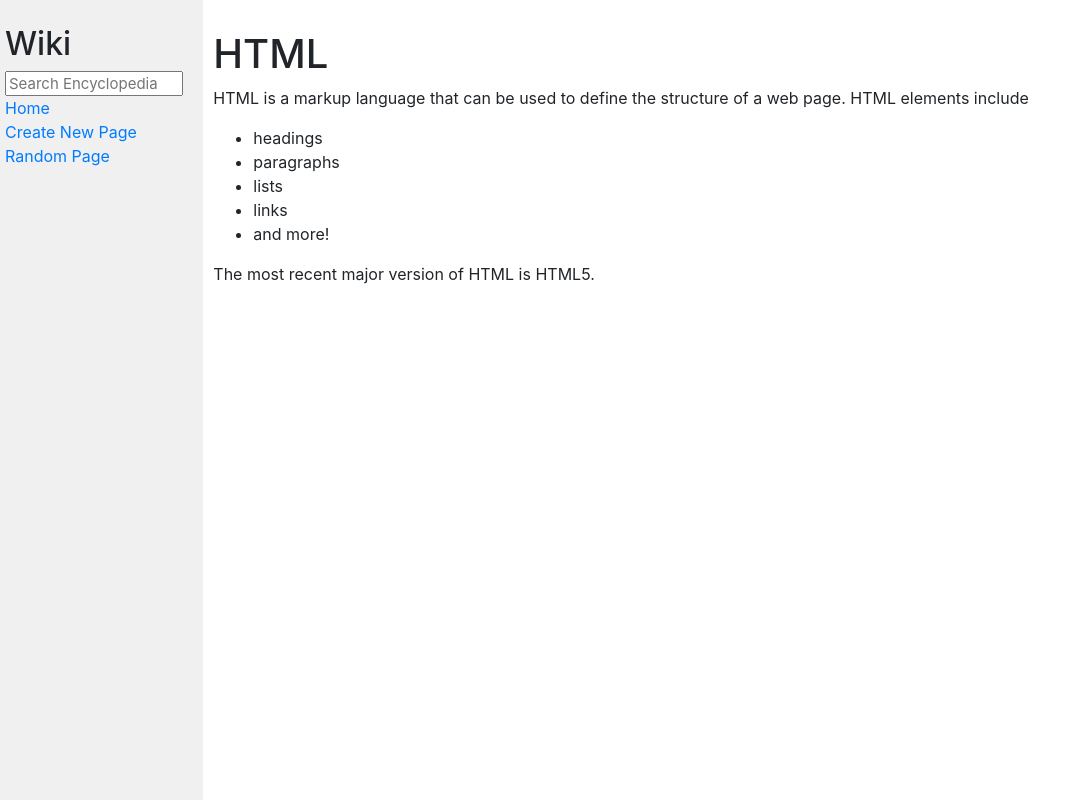
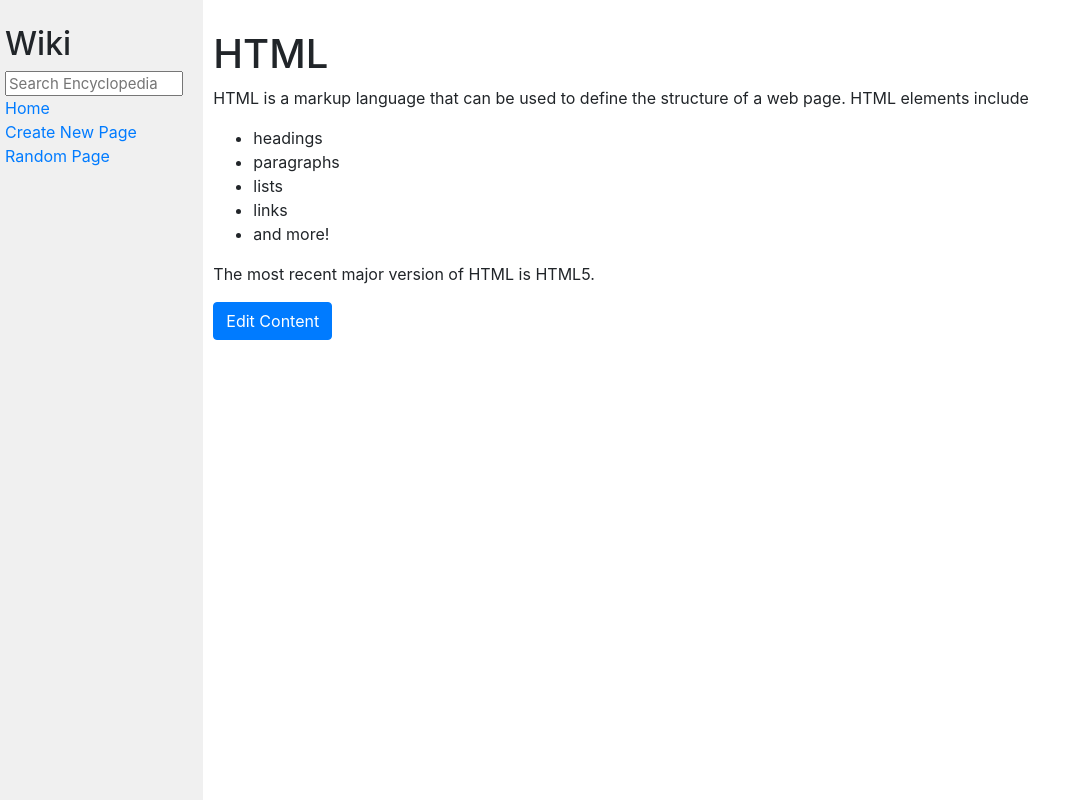
Before and after one commit to MidKnight92/CS50-CS50W-Work, a Django app: page /random in a window 1280 px wide. Shown: the whole page, without its empty margins (0-1086 px from the left). Run offline with Django 3.2, Linux system fonts and the light colour scheme; some libraries are stand-ins or nearby versions.

Commit message:
Entry Page has button that links to edit page

```diff
--- a/encyclopedia/templates/encyclopedia/entry.html
+++ b/encyclopedia/templates/encyclopedia/entry.html
@@ -6,4 +6,5 @@
 
     {% block body %}
         {{ content|safe }}
+        <a class="btn btn-primary" href="{% url 'edit' %}" role="button">Edit Content</a>
     {% endblock %}
--- a/encyclopedia/urls.py
+++ b/encyclopedia/urls.py
@@ -4,9 +4,10 @@ from . import views
 
 urlpatterns = [
     path("", views.index, name="index"),
+    path("wiki/<str:title>", views.entry, name="entry"),
     path("new", views.new, name="new"),
     path("search", views.search, name="search"),
     path("random", views.random_entry, name="random_entry"),
-    path("wiki/<str:title>", views.entry, name="entry"),
+    path("edit", views.edit, name="edit"),
     path("<str:query>", views.index, name="index")
 ]
--- a/encyclopedia/views.py
+++ b/encyclopedia/views.py
@@ -80,6 +80,9 @@ def search(request):
 "content": None
 })
 
+def edit(request):
+    """ User can edit markdown of current entries """
+    return HttpResponse("todo")
 
 def new(request):
     """ Create New Encyclopedia Entries. Enter a title for the page and content in the form of Markdown."""
```
